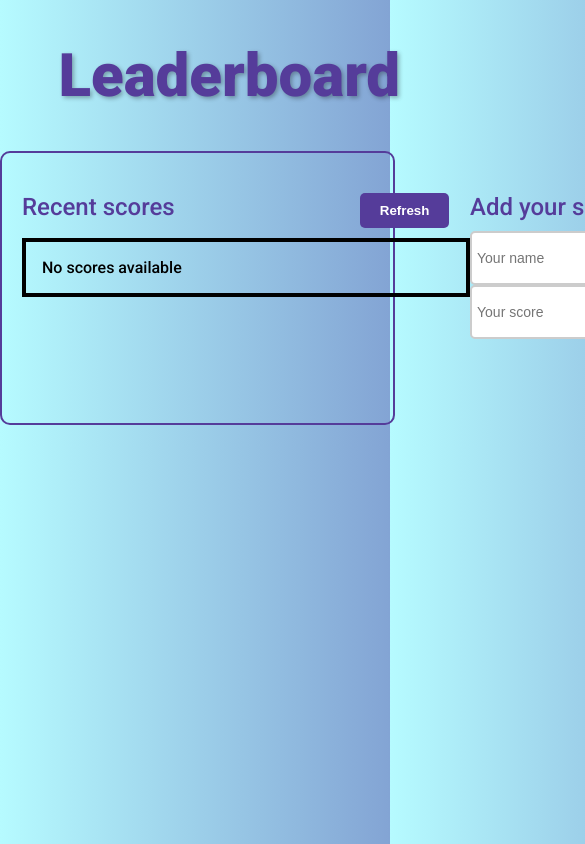
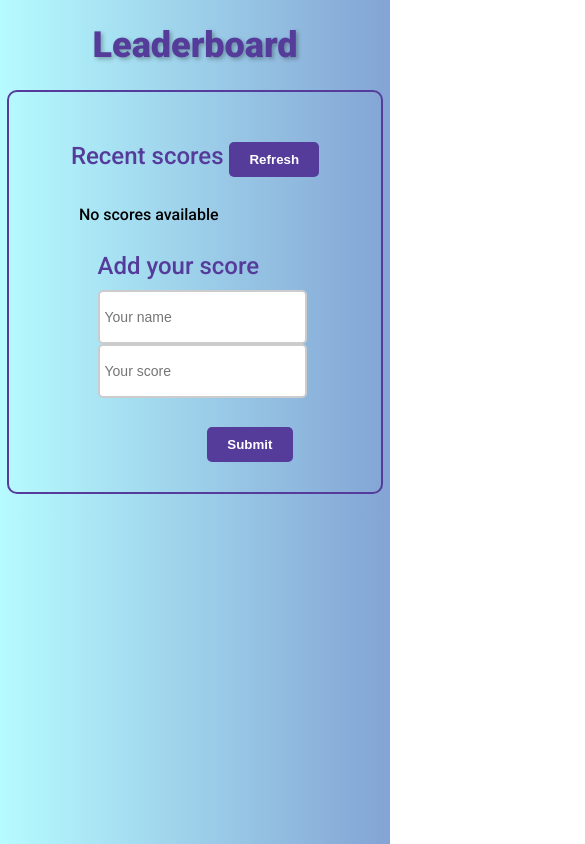
Before and after one commit to SiveMdluli/Leaderboard, a website built with webpack: page src/index.html in a window 390 px wide. Shown: the top 844 px of the page, 585 px wide, since content can reach past the window. Built offline with nearby package versions, Linux system fonts and the light colour scheme; no server answers.

Commit message:
Add mobile responsiveness

```diff
--- a/src/style.css
+++ b/src/style.css
@@ -10,25 +10,21 @@ body {
 }
 
 header h1 {
-  margin-left: 15%;
   font-size: 60px;
   font-weight: 900;
   color: #553c9a;
   text-shadow: 2px 2px 4px rgba(0, 0, 0, 0.3);
+  text-align: center;
 }
 
 .main {
   display: flex;
   justify-content: space-around;
-  width: 90%;
+  width: 85%;
   margin: 0 auto;
   border: 2px solid #553c9a;
   padding: 20px;
   border-radius: 10px;
-}
-
-.border {
-  border: 4px solid #000;
 }
 
 .button {
@@ -40,10 +36,6 @@ header h1 {
   cursor: pointer;
   transition: background-color 0.3s ease;
   border-radius: 5px;
-}
-
-.button:hover {
-  background-color: #381e5a;
 }
 
 .rc-header > h2 > .button {
@@ -75,12 +67,6 @@ form > .input-field {
   transition: border-color 0.3s ease;
 }
 
-form > .input-field:focus {
-  outline: none;
-  border-color: #00c2cb;
-  box-shadow: 0 0 5px rgba(0, 194, 203, 0.5);
-}
-
 .submit-b {
   float: right;
   margin-top: 10px;
@@ -92,3 +78,36 @@ h2 {
   color: #553c9a;
   margin-bottom: 10px;
 }
+
+/* Media query for small screens */
+@media (max-width: 768px) {
+  header h1 {
+    font-size: 36px; /* Reduce font size for smaller screens */
+  }
+
+  .main {
+    flex-direction: column;
+    align-items: center;
+  }
+
+  .rc-header > h2 > .button {
+    margin: 10px auto;
+  }
+
+  table {
+    width: 100%;
+  }
+
+  th,
+  td {
+    padding: 8px;
+  }
+
+  form > .input-field {
+    width: 100%;
+  }
+
+  .submit-b {
+    margin: 10px auto; /* Center the submit button */
+  }
+}
```
Also changed, not shown: dist/main.js.
